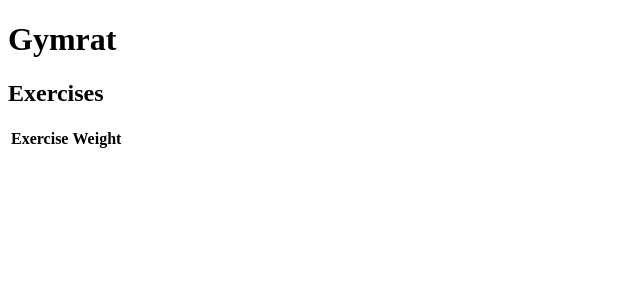
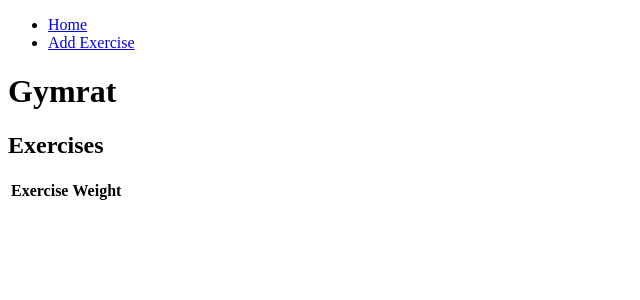
Before and after one commit to coryhouse/athena-gymrat, a React (Create React App) app: page / in a window 1280 px wide. Shown: the top 300 px of the page, without its empty margins (0-640 px from the left). Built offline with nearby package versions, Linux system fonts and the light colour scheme.

Commit message:
Add navigation

```diff
--- a/src/App.tsx
+++ b/src/App.tsx
@@ -1,5 +1,5 @@
 import { useState } from "react";
-import { Route, Routes } from "react-router-dom";
+import { Link, Route, Routes } from "react-router-dom";
 import { AddExercise } from "./AddExercise";
 import { Exercises } from "./Exercises";
 import { Exercise } from "./types";
@@ -8,6 +8,17 @@ export function App() {
   const [exercises, setExercises] = useState<Exercise[]>([]);
 
   return (
+    <>
+      <nav>
+        <ul>
+          <li>
+            <Link to="/">Home</Link>
+          </li>
+          <li>
+            <Link to="/add">Add Exercise</Link>
+          </li>
+        </ul>
+      </nav>
       <Routes>
         <Route path="/" element={<Exercises exercises={exercises} />} />
         <Route
@@ -17,5 +28,6 @@ export function App() {
           }
         />
       </Routes>
+    </>
   );
 }
```
Lines whose indentation alone changed are shown as unchanged.
